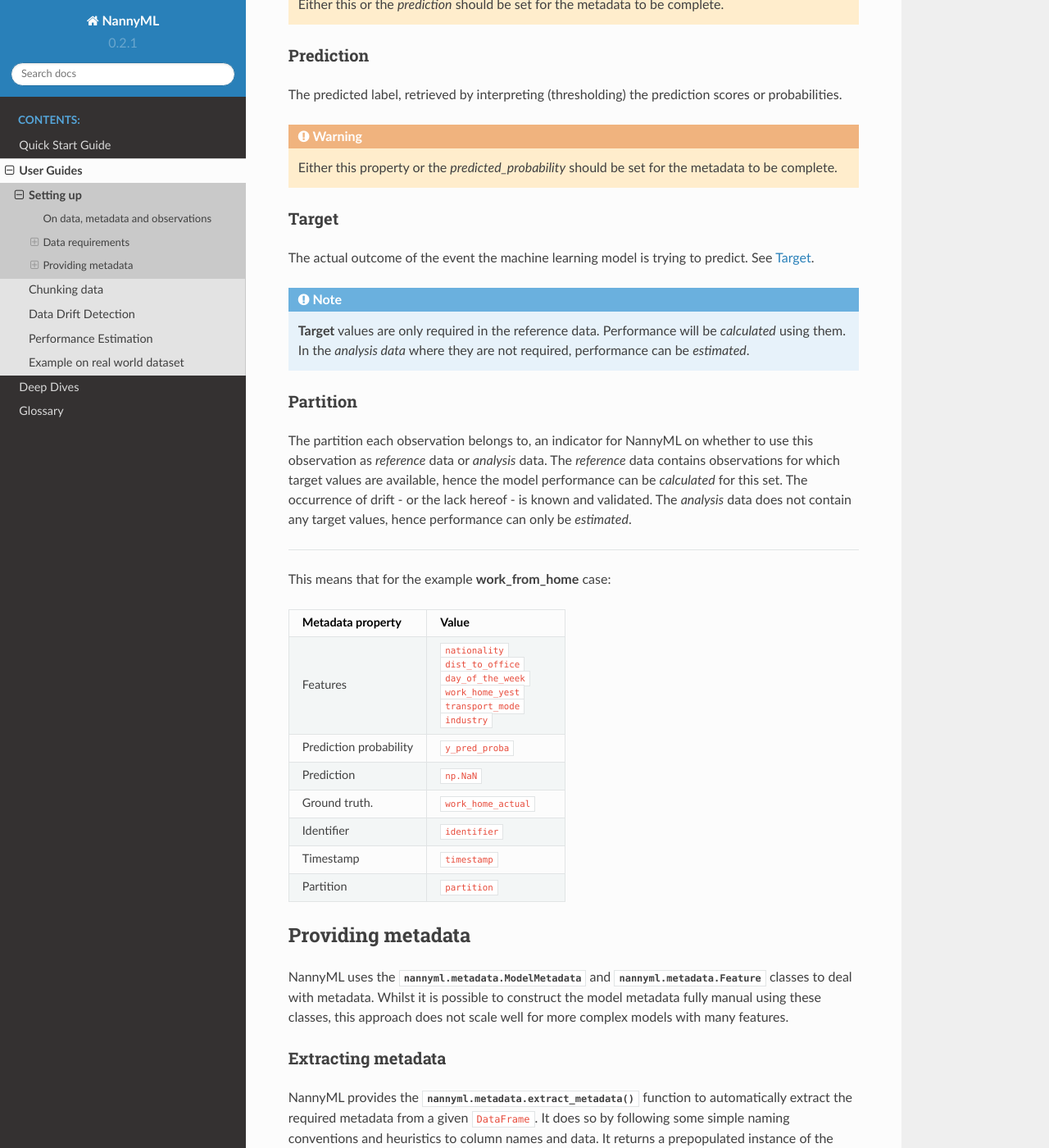
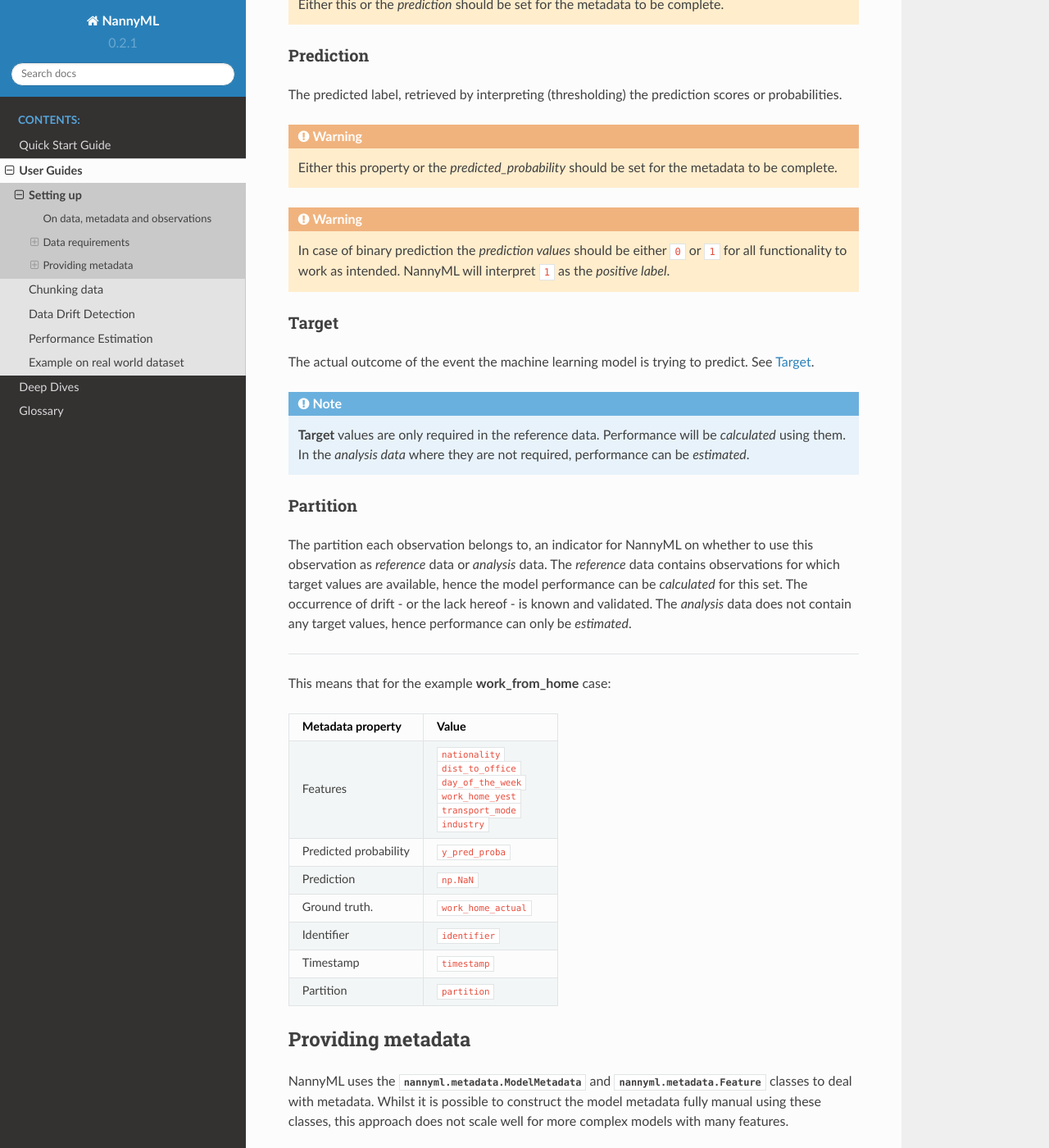
Before and after one commit to NannyML/nannyml, a Sphinx documentation site: the page built from docs/guides/setup.rst, in a window 1280 px wide and 1400 px high, scrolled down 1851 px. Shown: the whole window at 82% size. Built offline with Sphinx 7.4.7 and the Read the Docs theme 2.0.0, drawn with Linux system fonts in a browser that asks for light colours; pages that are not in the unit, such as notebooks, are missing from menus; some of the changed text lies outside the part shown.

Commit message:
Updated setup docs: - incorrect column label - additional warning about prediction values

```diff
--- a/docs/guides/setup.rst
+++ b/docs/guides/setup.rst
@@ -98,6 +98,10 @@ The predicted label, retrieved by interpreting (thresholding) the prediction sco
 .. warning::
     Either this property or the *predicted_probability* should be set for the metadata to be complete.
 
+.. warning::
+    In case of binary prediction the *prediction values* should be either ``0`` or ``1`` for all functionality to work
+    as intended. NannyML will interpret ``1`` as the *positive label*.
+
 Target
 ------
 
@@ -138,7 +142,7 @@ This means that for the example **work_from_home** case:
        ``transport_mode``
 
        ``industry``
-   * - Prediction probability
+   * - Predicted probability
      - ``y_pred_proba``
    * - Prediction
      - ``np.NaN``
@@ -194,7 +198,7 @@ The metadata can then be printed using the :meth:`nannyml.metadata.ModelMetadata
     distance_from_office        distance_from_office        continuous      extracted feature: distance_from_office
     salary_range                salary_range                categorical     extracted feature: salary_range
     gas_price_per_litre         gas_price_per_litre         continuous      extracted feature: gas_price_per_litre
-    public_transportation_cost public_transportation_cost   continuous      extracted feature: public_transportation_cost
+    public_transportation_cost  public_transportation_cost  continuous      extracted feature: public_transportation_cost
     wfh_prev_workday            wfh_prev_workday            categorical     extracted feature: wfh_prev_workday
     workday                     workday                     categorical     extracted feature: workday
     tenure                      tenure                      continuous      extracted feature: tenure
```
Also changed, not shown: other parts of docs/guides/setup.rst (+1 -1 lines).
